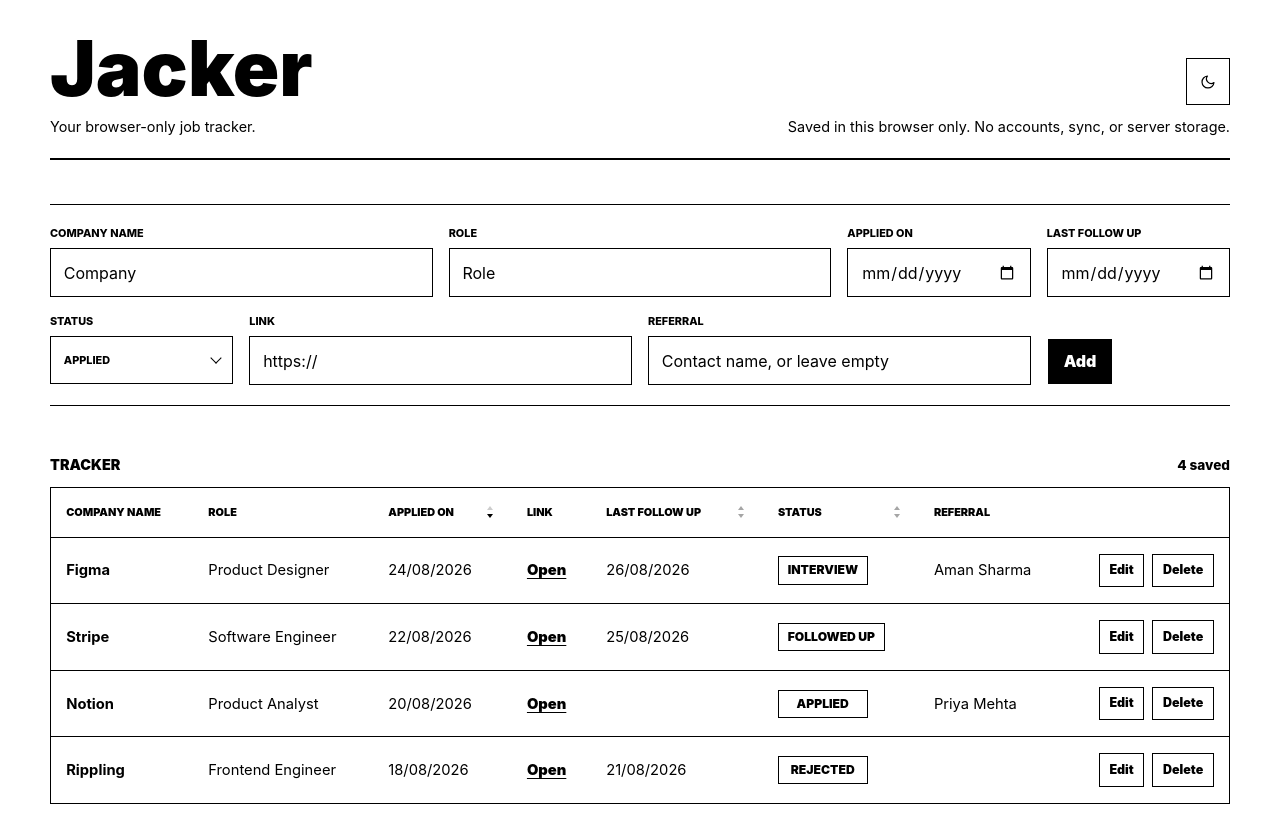
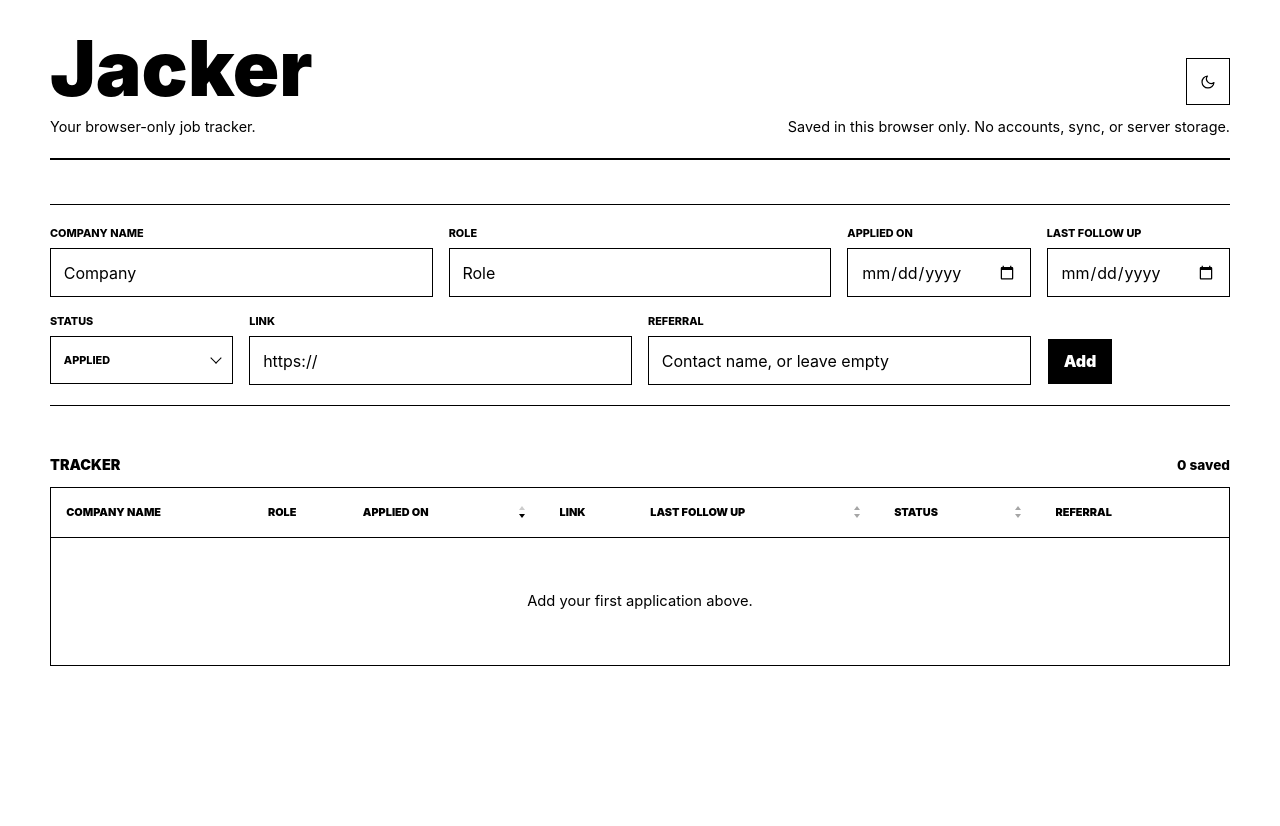
Before and after one commit to SiddharthBansal007/Jacker-Job-Tracker, a Next.js app: page / in a window 1280 px wide. Shown: the top 826 px of the page. After the commit the page ends 800 px from the top, so only its background shows below. Built offline with nearby package versions, Linux system fonts and the light colour scheme.

Commit message:
Remove sample data seed

```diff
--- a/app/page.tsx
+++ b/app/page.tsx
@@ -50,49 +50,6 @@
   referral: '',
 };
 
-const sampleJobs: Job[] = [
-  {
-    id: 'sample-figma',
-    companyName: 'Figma',
-    role: 'Product Designer',
-    appliedOn: '2026-08-24',
-    link: 'https://www.figma.com/careers/',
-    lastFollowUp: '2026-08-26',
-    status: 'Interview',
-    referral: 'Aman Sharma',
-  },
-  {
-    id: 'sample-stripe',
-    companyName: 'Stripe',
-    role: 'Software Engineer',
-    appliedOn: '2026-08-22',
-    link: 'https://stripe.com/jobs',
-    lastFollowUp: '2026-08-25',
-    status: 'Followed Up',
-    referral: '',
-  },
-  {
-    id: 'sample-notion',
-    companyName: 'Notion',
-    role: 'Product Analyst',
-    appliedOn: '2026-08-20',
-    link: 'https://www.notion.so/careers',
-    lastFollowUp: '',
-    status: 'Applied',
-    referral: 'Priya Mehta',
-  },
-  {
-    id: 'sample-rippling',
-    companyName: 'Rippling',
-    role: 'Frontend Engineer',
-    appliedOn: '2026-08-18',
-    link: 'https://www.rippling.com/careers',
-    lastFollowUp: '2026-08-21',
-    status: 'Rejected',
-    referral: '',
-  },
-];
-
 const statusRank: Record<JobStatus, number> = {
   Applied: 0,
   'Followed Up': 1,
@@ -125,10 +82,10 @@
         setJobs(normalizeJobs(JSON.parse(savedJobs) as Job[]));
       } catch {
         window.localStorage.removeItem(storageKey);
-        setJobs(normalizeJobs(sampleJobs));
+        setJobs([]);
       }
     } else {
-      setJobs(normalizeJobs(sampleJobs));
+      setJobs([]);
     }
 
     if (savedTheme === 'black' || savedTheme === 'white') {
```
Also changed, not shown: 1 other file (tests, documents, lock files or other folders).
